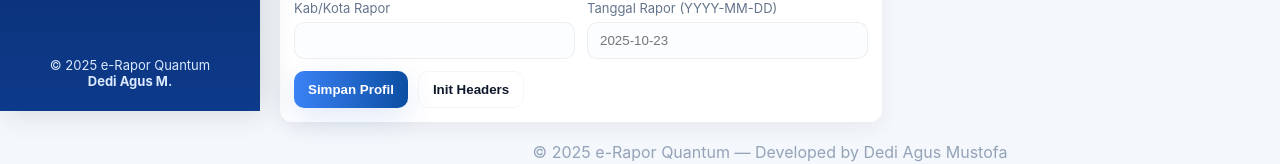
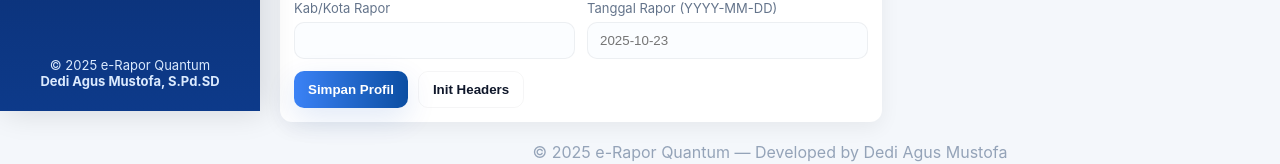
Before and after one commit to erapor-supergenius/e-Rapor-Quantum, a plain HTML site: page profil_sekolah.html in a window 1280 px wide. Shown: the part 689-853 px from the top of the page. Drawn offline with Linux system fonts and the light colour scheme; some packages are replaced by stand-ins of ours; a script that the page names is missing.

Commit message:
Update profil_sekolah.html

```diff
--- a/profil_sekolah.html
+++ b/profil_sekolah.html
@@ -138,7 +138,7 @@
 
     <footer class="sidebar-footer">
       © 2025 e-Rapor Quantum<br>
-      <strong>Dedi Agus M.</strong>
+      <strong>Dedi Agus Mustofa, S.Pd.SD</strong>
     </footer>
   </aside>
 
```
